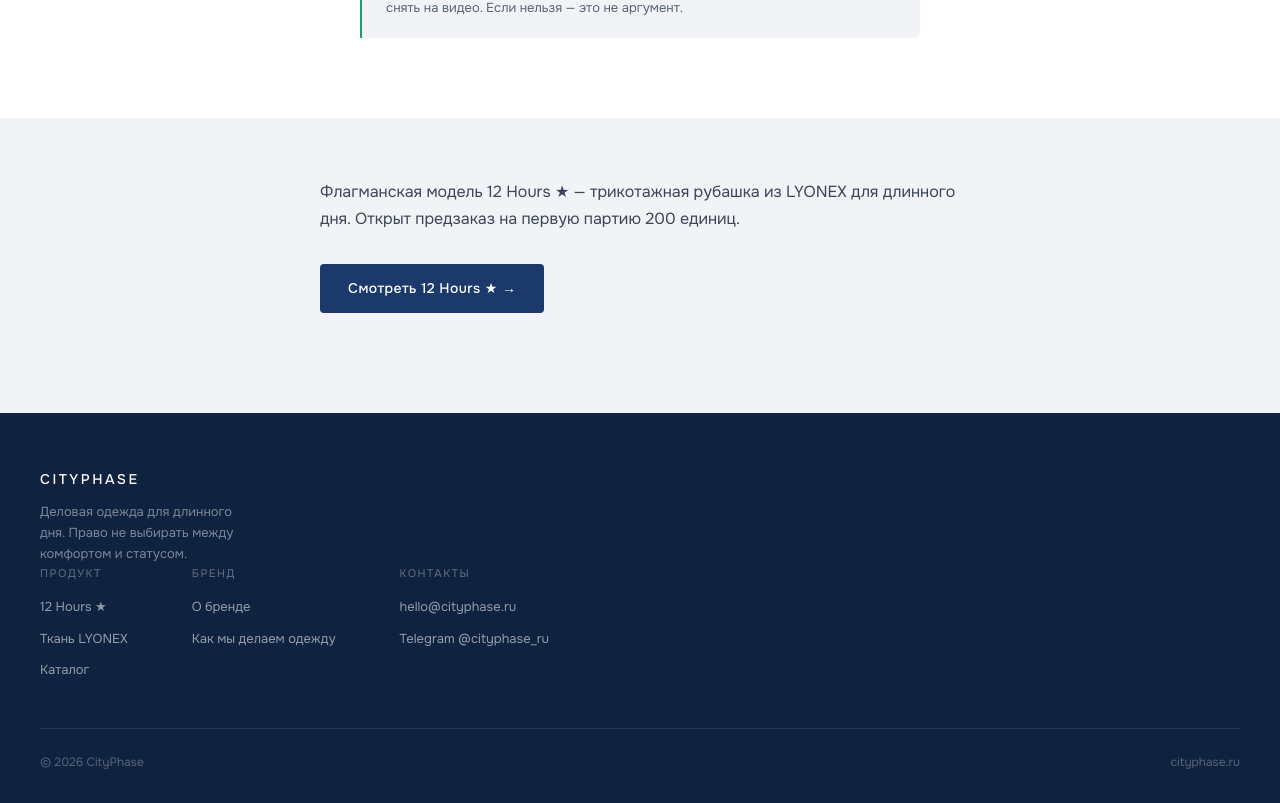
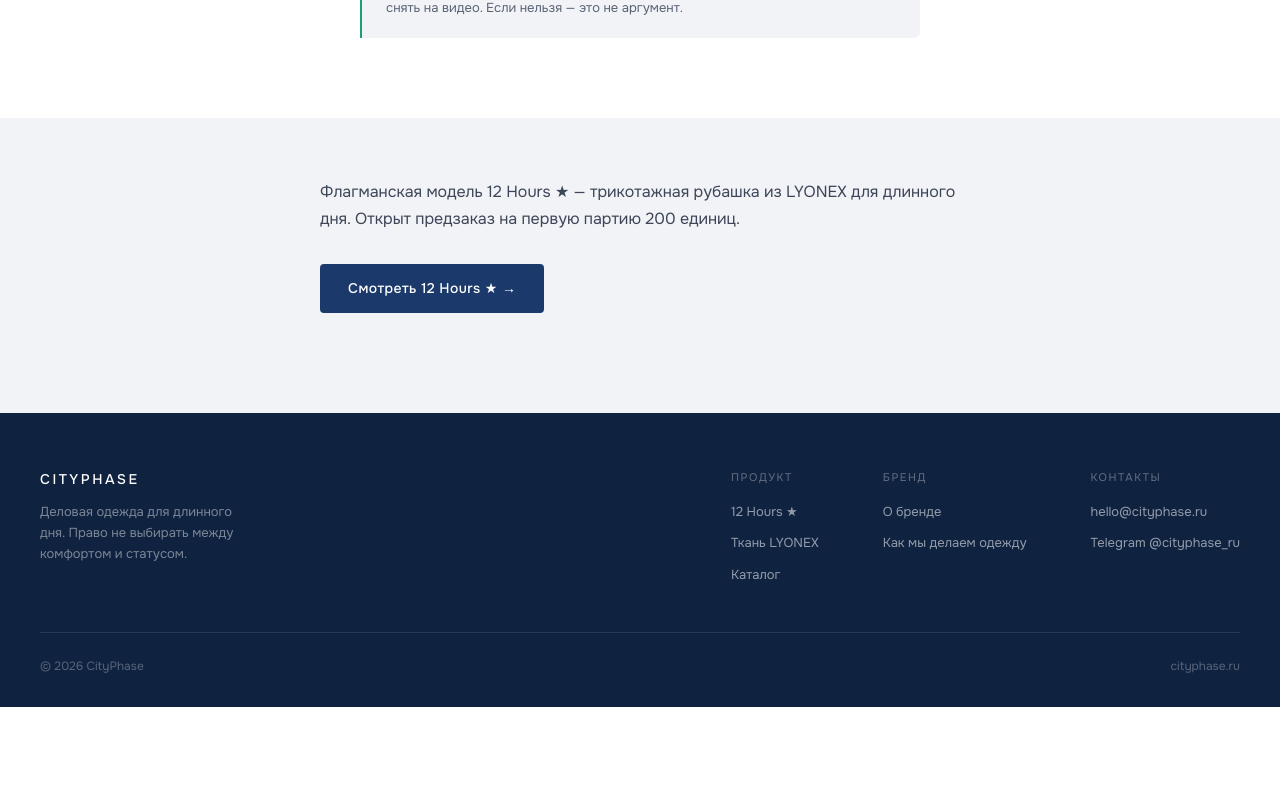
Before and after one commit to 1975pnv-lab/Cityphase, a Next.js app: page /about in a window 1280 px wide. Shown: the part 523-1326 px from the top of the page. After the commit the page ends 1230 px from the top, so only its background shows below. Built offline with nearby package versions, Linux system fonts and the light colour scheme.

Commit message:
fix: футер about и technology — дубль style убран

```diff
--- a/app/about/page.js
+++ b/app/about/page.js
@@ -68,7 +68,7 @@ export default function About() {
       {/* FOOTER */}
       <footer style={{ background: '#0F2240', padding: '56px 40px 32px' }}>
         <div>
-          <div style={{ display: "flex", justifyContent: "space-between", alignItems: "flex-start", flexWrap: "wrap", gap: 32, marginBottom: 48 }} style={{ marginBottom: 48 }}>
+          <div style={{ display: "flex", justifyContent: "space-between", alignItems: "flex-start", flexWrap: "wrap", gap: 64, marginBottom: 48 }}>
             <div style={{ flex: 1 }}>
               <div style={{ fontSize: 14, fontWeight: 500, letterSpacing: '0.18em', color: '#fff', marginBottom: 12 }}>
                 CITYPHASE
--- a/app/technology/page.js
+++ b/app/technology/page.js
@@ -90,7 +90,7 @@ export default function Technology() {
 {/* FOOTER */}
       <footer style={{ background: '#0F2240', padding: '56px 40px 32px' }}>
         <div>
-          <div style={{ display: "flex", justifyContent: "space-between", alignItems: "flex-start", flexWrap: "wrap", gap: 32, marginBottom: 48 }} style={{ marginBottom: 48 }}>
+          <div style={{ display: "flex", justifyContent: "space-between", alignItems: "flex-start", flexWrap: "wrap", gap: 64, marginBottom: 48 }}>
             <div style={{ flex: 1 }}>
               <div style={{ fontSize: 14, fontWeight: 500, letterSpacing: '0.18em', color: '#fff', marginBottom: 12 }}>
                 CITYPHASE
```
